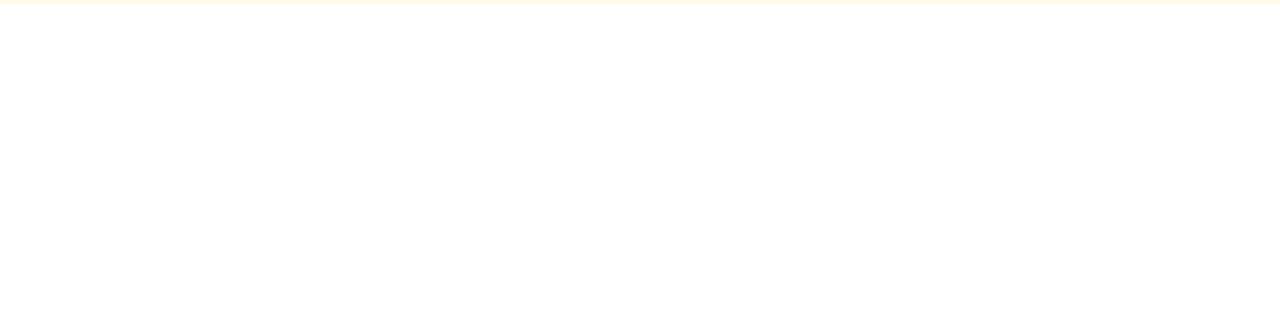
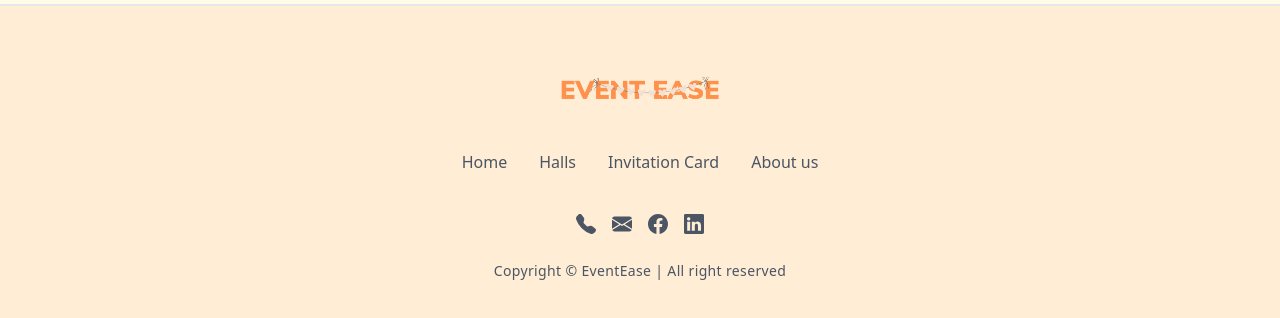
Before and after one commit to FM-Akib/Event-Ease-React, a React app: page / in a window 1280 px wide. Shown: the part 1280-1598 px from the top of the page. Before the commit the page ends 1284 px from the top, so only its background shows below. Built offline with nearby package versions, Linux system fonts and the light colour scheme; no server answers; the HTML template or start-up script is replaced by a standard one.

Commit message:
added Footer

```diff
--- /dev/null
+++ b/src/Components/Shared/Footer.jsx
@@ -0,0 +1,83 @@
+import { Link } from 'react-router-dom';
+import logo from '../../assets/EVENT EASE.png'
+
+const Footer = () => {
+    return (
+        <footer className="w-full bg-orange-100  py-16 border-t-2">
+        <div className="md:px-12 lg:px-28">
+          <div className="container m-auto space-y-6 text-gray-600 ">
+            <img src={logo} alt="logo" className="m-auto w-40" />
+            <ul
+              role="list"
+              className="flex flex-col items-center justify-center gap-4 py-4 sm:flex-row sm:gap-8"
+            >
+              <li role="listitem"><Link to="/" className="hover:text-primary">Home</Link></li>
+              <li role="listitem"><Link to="/allhalls" className="hover:text-primary">Halls</Link></li>
+              <li role="listitem"><Link to="/card" className="hover:text-primary">Invitation Card</Link></li>
+              <li role="listitem"><Link to="/about" className="hover:text-primary">About us</Link></li>
+            </ul>
+            <div className="m-auto flex w-max items-center justify-between space-x-4">
+              <a href="tel:+243996660436" aria-label="call">
+                <svg
+                  xmlns="http://www.w3.org/2000/svg"
+                  fill="currentColor"
+                  className="m-auto w-5"
+                  viewBox="0 0 16 16"
+                >
+                  <path
+                    fillRule="evenodd"
+                    d="M1.885.511a1.745 1.745 0 0 1 2.61.163L6.29 2.98c.329.423.445.974.315 1.494l-.547 2.19a.678.678 0 0 0 .178.643l2.457 2.457a.678.678 0 0 0 .644.178l2.189-.547a1.745 1.745 0 0 1 1.494.315l2.306 1.794c.829.645.905 1.87.163 2.611l-1.034 1.034c-.74.74-1.846 1.065-2.877.702a18.634 18.634 0 0 1-7.01-4.42 18.634 18.634 0 0 1-4.42-7.009c-.362-1.03-.037-2.137.703-2.877L1.885.511z"
+                  ></path>
+                </svg>
+              </a>
+              <a href="mailto:hello@mail.com" aria-label="send mail">
+                <svg
+                  xmlns="http://www.w3.org/2000/svg"
+                  fill="currentColor"
+                  className="m-auto w-5"
+                  viewBox="0 0 16 16"
+                >
+                  <path
+                    d="M.05 3.555A2 2 0 0 1 2 2h12a2 2 0 0 1 1.95 1.555L8 8.414.05 3.555zM0 4.697v7.104l5.803-3.558L0 4.697zM6.761 8.83l-6.57 4.027A2 2 0 0 0 2 14h12a2 2 0 0 0 1.808-1.144l-6.57-4.027L8 9.586l-1.239-.757zm3.436-.586L16 11.801V4.697l-5.803 3.546z"
+                  ></path>
+                </svg>
+              </a>
+              <a href="#" title="facebook" target="blank" aria-label="facebook">
+                <svg
+                  xmlns="http://www.w3.org/2000/svg"
+                  fill="currentColor"
+                  className="m-auto w-5"
+                  viewBox="0 0 16 16"
+                >
+                  <path
+                    d="M16 8.049c0-4.446-3.582-8.05-8-8.05C3.58 0-.002 3.603-.002 8.05c0 4.017 2.926 7.347 6.75 7.951v-5.625h-2.03V8.05H6.75V6.275c0-2.017 1.195-3.131 3.022-3.131.876 0 1.791.157 1.791.157v1.98h-1.009c-.993 0-1.303.621-1.303 1.258v1.51h2.218l-.354 2.326H9.25V16c3.824-.604 6.75-3.934 6.75-7.951z"
+                  ></path>
+                </svg>
+              </a>
+              <a href="#" title="linkedin" target="blank" aria-label="linkedin">
+                <svg
+                  xmlns="http://www.w3.org/2000/svg"
+                  fill="currentColor"
+                  className="m-auto w-5"
+                  viewBox="0 0 16 16"
+                >
+                  <path
+                    d="M0 1.146C0 .513.526 0 1.175 0h13.65C15.474 0 16 .513 16 1.146v13.708c0 .633-.526 1.146-1.175 1.146H1.175C.526 16 0 15.487 0 14.854V1.146zm4.943 12.248V6.169H2.542v7.225h2.401zm-1.2-8.212c.837 0 1.358-.554 1.358-1.248-.015-.709-.52-1.248-1.342-1.248-.822 0-1.359.54-1.359 1.248 0 .694.521 1.248 1.327 1.248h.016zm4.908 8.212V9.359c0-.216.016-.432.08-.586.173-.431.568-.878 1.232-.878.869 0 1.216.662 1.216 1.634v3.865h2.401V9.25c0-2.22-1.184-3.252-2.764-3.252-1.274 0-1.845.7-2.165 1.193v.025h-.016a5.54 5.54 0 0 1 .016-.025V6.169h-2.4c.03.678 0 7.225 0 7.225h2.4z"
+                  ></path>
+                </svg>
+              </a>
+            </div>
+
+            <div className="text-center">
+              <span className="text-sm tracking-wide"
+                >Copyright © EventEase <span id="year"></span> | All right reserved</span
+              >
+            </div>
+          </div>
+        </div>
+      </footer>
+
+    );
+};
+
+export default Footer;
--- a/src/Pages/Landing.jsx
+++ b/src/Pages/Landing.jsx
@@ -1,3 +1,4 @@
+import Footer from "../Components/Shared/Footer";
 import BookNowSection from "../Components/Ui/BookNowSection";
 import Hero from "../Components/Ui/Hero";
 import InvitationSection from "../Components/Ui/InvitationSection";
@@ -14,6 +15,9 @@ const Landing = () => {
 
       <BookNowSection/>
       <InvitationSection/>
+
+
+      <Footer/>
     </div>
     );
 };
```
